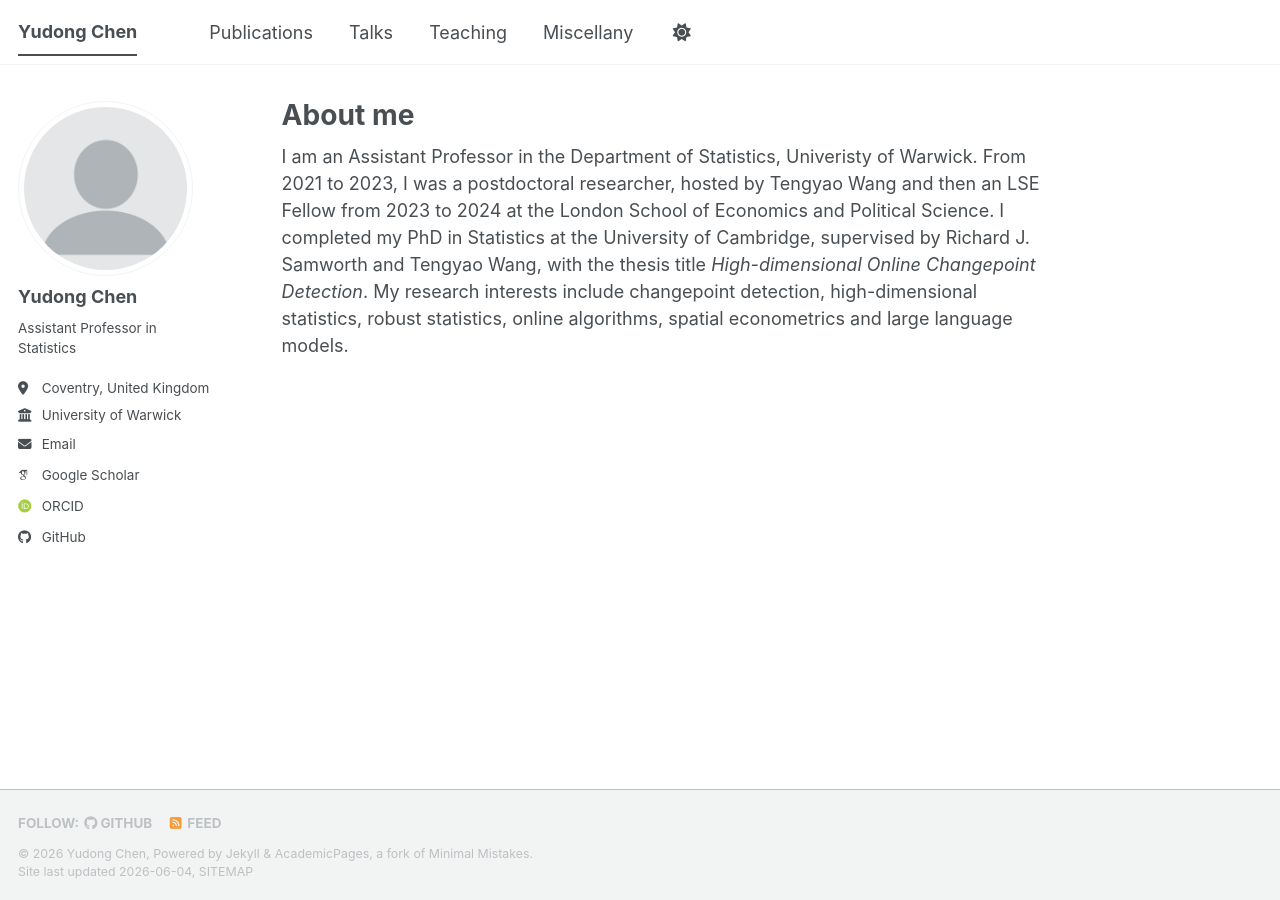
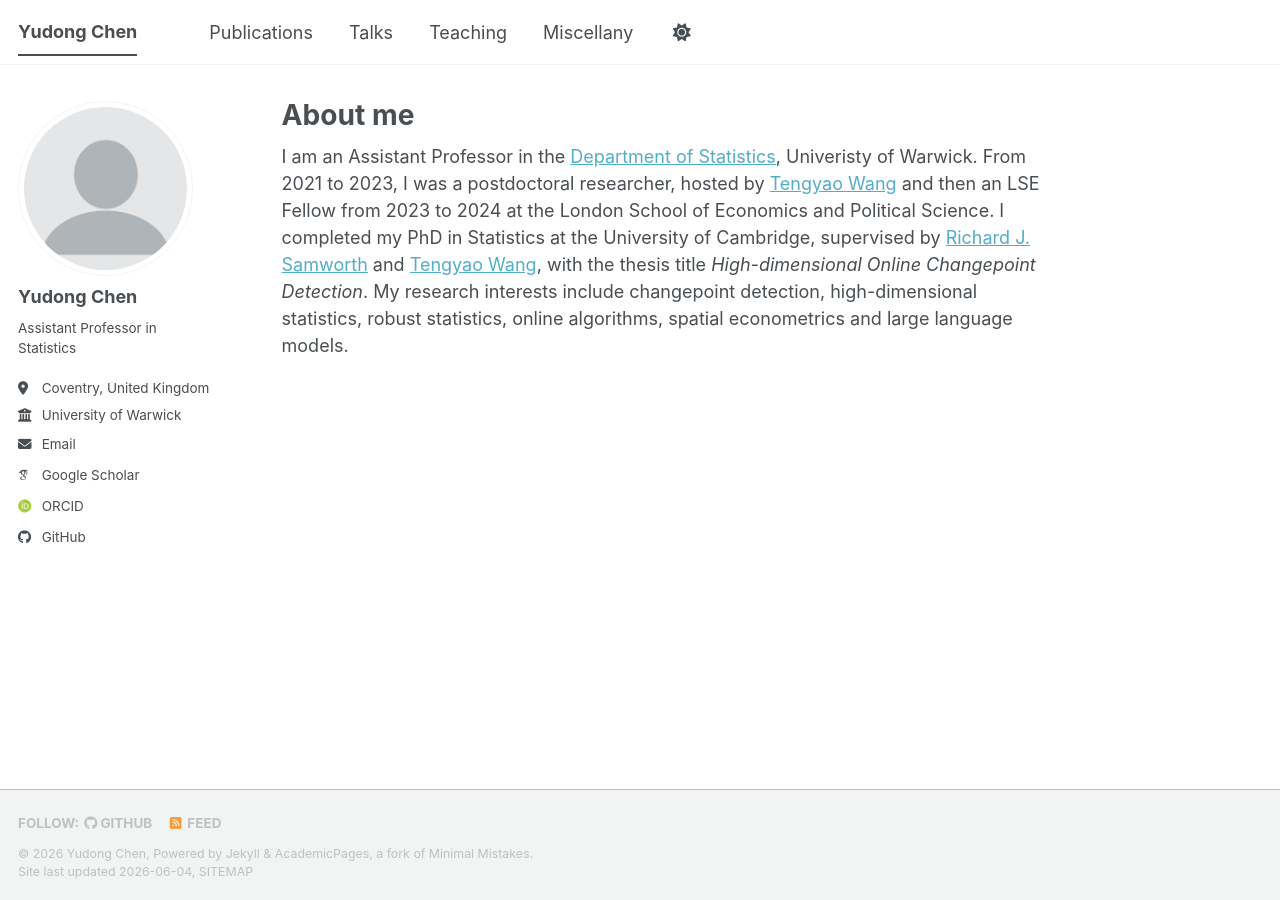
Before and after one commit to yudongchen88/yudongchen88.github.io, a Jekyll site: the page built from _pages/about.md, in a window 1280 px wide. Built offline with Jekyll 4.4.1, drawn with Linux system fonts in a browser that asks for light colours; some web fonts are replaced; a script bundle is joined from its source files by our own code; library files that are not in the unit come from our copies; part of the change alters nothing that is shown.

```diff
--- a/_pages/about.md
+++ b/_pages/about.md
@@ -7,7 +7,7 @@ redirect_from:
   - /about.html
 ---
 
-I am an Assistant Professor in the {{< staticref "https://warwick.ac.uk/fac/sci/statistics/" "newtab" >}}Department of Statistics{{< /staticref >}}, Univeristy of Warwick. From 2021 to 2023, I was a postdoctoral researcher, hosted by {{< staticref "https://personal.lse.ac.uk/wangt60/" "newtab" >}}Tengyao Wang{{< /staticref >}} and then an LSE Fellow from 2023 to 2024 at the London School of Economics and Political Science. I completed my PhD in Statistics at the University of Cambridge, supervised by {{< staticref "http://www.statslab.cam.ac.uk/~rjs57/" "newtab" >}}Richard J. Samworth{{< /staticref >}} and {{< staticref "https://personal.lse.ac.uk/wangt60/" "newtab" >}}Tengyao Wang{{< /staticref >}}, with the thesis title *High-dimensional Online Changepoint Detection*. My research interests include changepoint detection, high-dimensional statistics, robust statistics, online algorithms, spatial econometrics and large language models.
+I am an Assistant Professor in the [Department of Statistics](https://warwick.ac.uk/fac/sci/statistics/), Univeristy of Warwick. From 2021 to 2023, I was a postdoctoral researcher, hosted by [Tengyao Wang](https://personal.lse.ac.uk/wangt60/) and then an LSE Fellow from 2023 to 2024 at the London School of Economics and Political Science. I completed my PhD in Statistics at the University of Cambridge, supervised by [Richard J. Samworth]({http://www.statslab.cam.ac.uk/~rjs57/) and [Tengyao Wang](https://personal.lse.ac.uk/wangt60/), with the thesis title *High-dimensional Online Changepoint Detection*. My research interests include changepoint detection, high-dimensional statistics, robust statistics, online algorithms, spatial econometrics and large language models.
 
 <!--This is the front page of a website that is powered by the [Academic Pages template](https://github.com/academicpages/academicpages.github.io) and hosted on GitHub pages. [GitHub pages](https://pages.github.com) is a free service in which websites are built and hosted from code and data stored in a GitHub repository, automatically updating when a new commit is made to the repository. This template was forked from the [Minimal Mistakes Jekyll Theme](https://mmistakes.github.io/minimal-mistakes/) created by Michael Rose, and then extended to support the kinds of content that academics have: publications, talks, teaching, a portfolio, blog posts, and a dynamically-generated CV. Incidentally, these same features make it a great template for anyone that needs to show off a professional template!
 
```
